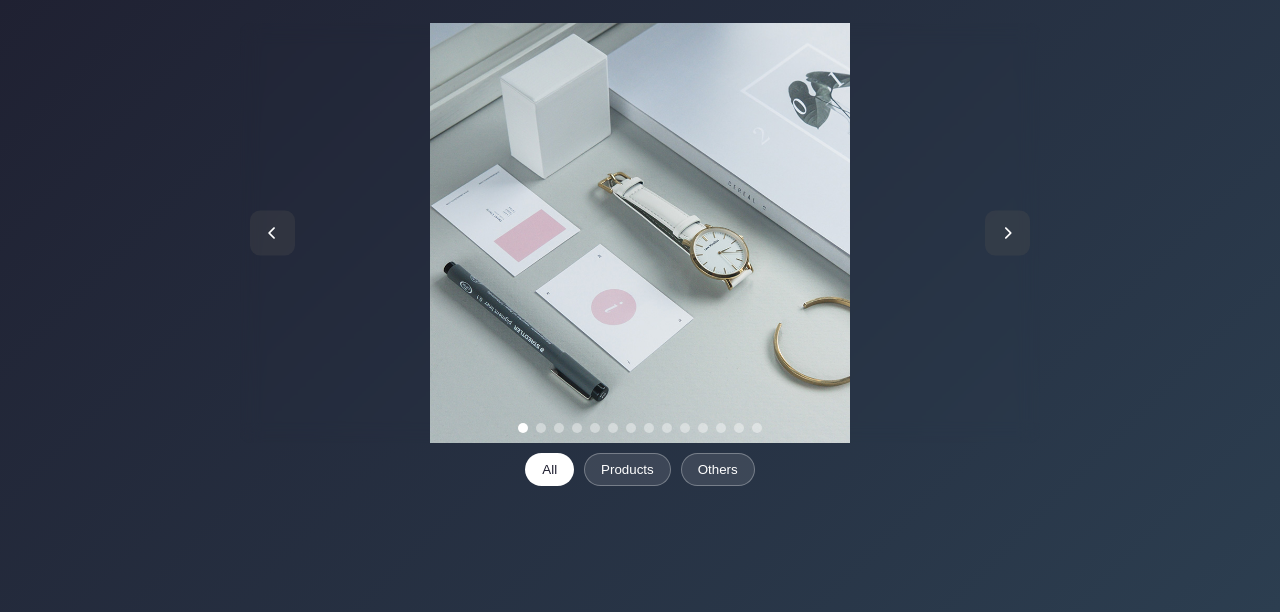
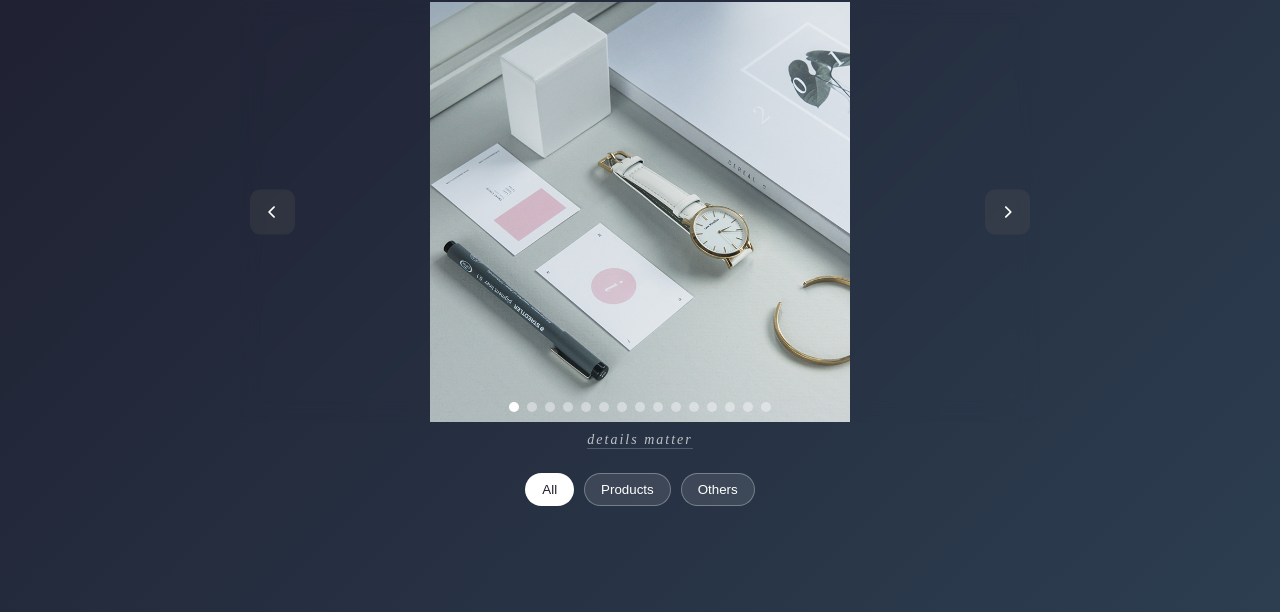
Before and after one commit to Heba-metwally/CodeAlpha_ImageGallery, a plain HTML site: page index.html in a window 1280 px wide. Shown: the part 188-800 px from the top of the page. Drawn offline with Linux system fonts and the light colour scheme.

Commit message:
add captions with styling

```diff
--- a/index.html
+++ b/index.html
@@ -21,6 +21,7 @@
              <i class="fa-solid fa-chevron-right"></i>
         </button>
     </div>
+    <p id="caption"></p>
 
     <div id="lightbox" class="lightbox">
         <span class="close-lightbox" id="closeLightbox">&times;</span>
--- a/script.js
+++ b/script.js
@@ -1,18 +1,19 @@
 const allImages = [
-    { src: "images/img_4.jpg", category: "others" },
-    { src: "images/1.png", category: "others" },
-    { src: "images/portfolio-2.jpg", category: "others" },
-    { src: "images/img_1.jpg", category: "others" },
-    { src: "images/2.png", category: "others" },
-    { src: "images/product4.jpg", category: "products" },
-    { src: "images/back.jpg", category: "others" },
-    { src: "images/services.jpg", category: "others" },
-    { src: "images/product2.png", category: "products" },
-    { src: "images/3.png", category: "others" },
-    { src: "images/product1.jpg", category: "products" },
-    { src: "images/img_6.jpg", category: "others" },
-    { src: "images/product6,8.jpg", category: "products" },
-    { src: "images/startegy.jpg", category: "others" }
+    { src: "images/img_4.jpg", category: "others",caption:"details matter"},
+    { src: "images/1.png", category: "others",caption:"getting things done together"},
+    { src: "images/portfolio-2.jpg", category: "others",caption:"another day, another deadline"},
+    { src: "images/img_1.jpg", category: "others",caption:"grown slowly, shaped with patience"},
+    { src: "images/2.png", category: "others",caption:"Code & Collaborate"},
+    { src: "images/product4.jpg", category: "products",caption:"first thing of the day"},
+    { src: "images/back.jpg", category: "others",caption:"best hours are the late ones"},
+    { src: "images/services.jpg", category: "others",caption:"somewhere cold, somewhere quiet"},
+    { src: "images/product2.png", category: "products",caption:"bubble tea"},
+    { src: "images/3.png", category: "others",caption:"designing"},
+    { src: "images/product1.jpg", category: "products",caption:"Morning Routine"},
+    { src: "images/img_6.jpg", category: "others",caption:"she got to the coffee before me"},
+    { src: "images/product6,8.jpg", category: "products",caption:"cheese cake"},
+    { src: "images/startegy.jpg", category: "others",caption:"clean desk, clear mind"},
+    { src: "images/hero.jpg", category: "products",caption:"ready to shoot"}
 ];
 let imageSources = [...allImages];
 let currentIndex = 0;
@@ -30,8 +31,9 @@ function updateImage() {
     setTimeout(() => {
         firstImg.src = imageSources[currentIndex].src;
         firstImg.style.opacity = 1;
+        document.getElementById('caption').textContent = imageSources[currentIndex].caption;
         updateDots();
-    }, 300);
+        }, 300);
 }
 nextBtn.addEventListener('click', () => {
     if(imageSources.length === 0) return;
--- a/style.css
+++ b/style.css
@@ -20,6 +20,16 @@ body {
     height: 100vh;
     max-height: 420px;
     backdrop-filter: blur(10px);
+}
+#caption {
+    font-size: 14px;
+    color: rgba(255,255,255,0.7);
+    text-align: center;
+    margin-top: 10px;
+    letter-spacing: 2px;
+    text-transform: lowercase;
+    font-style: italic;
+    border-bottom: 1px solid rgba(255,255,255,0.2);
 }
 #firstImg {
     width: 100%;
```
Also changed, not shown: images/image.png (deleted).
